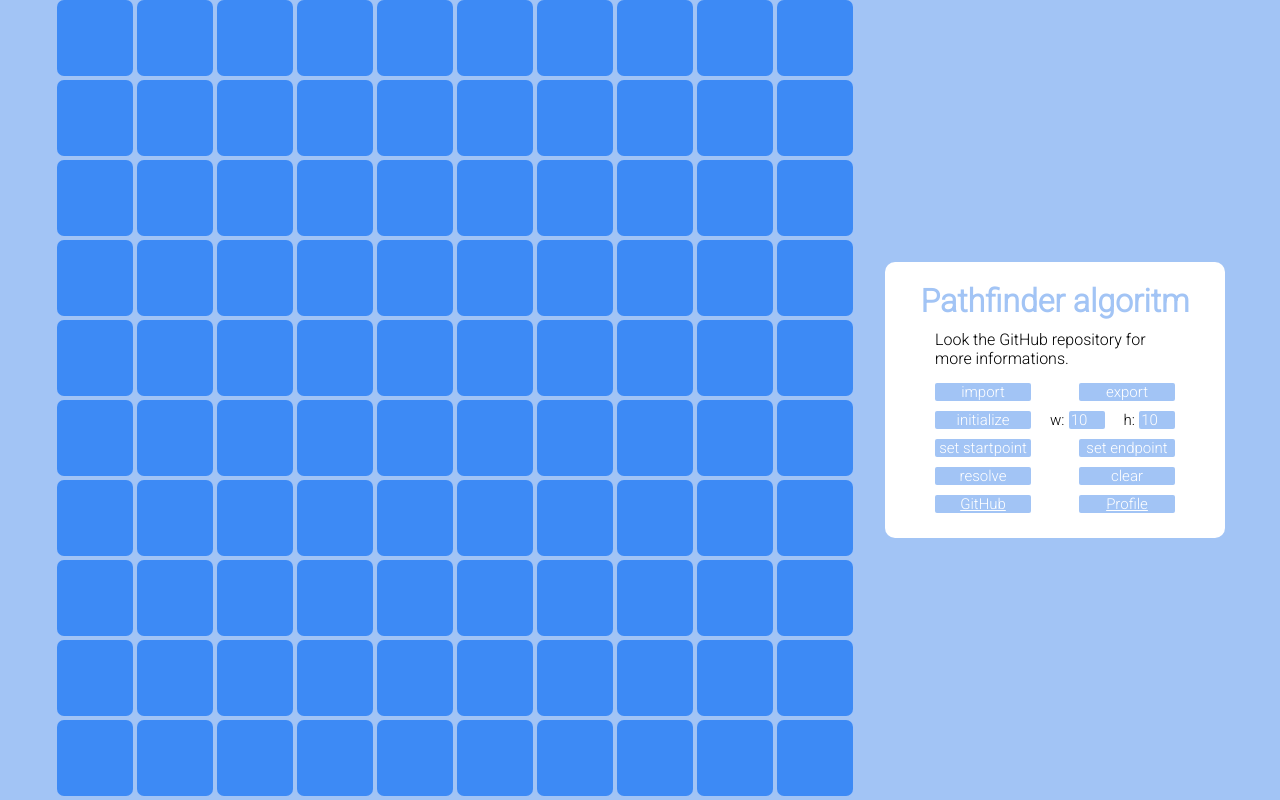
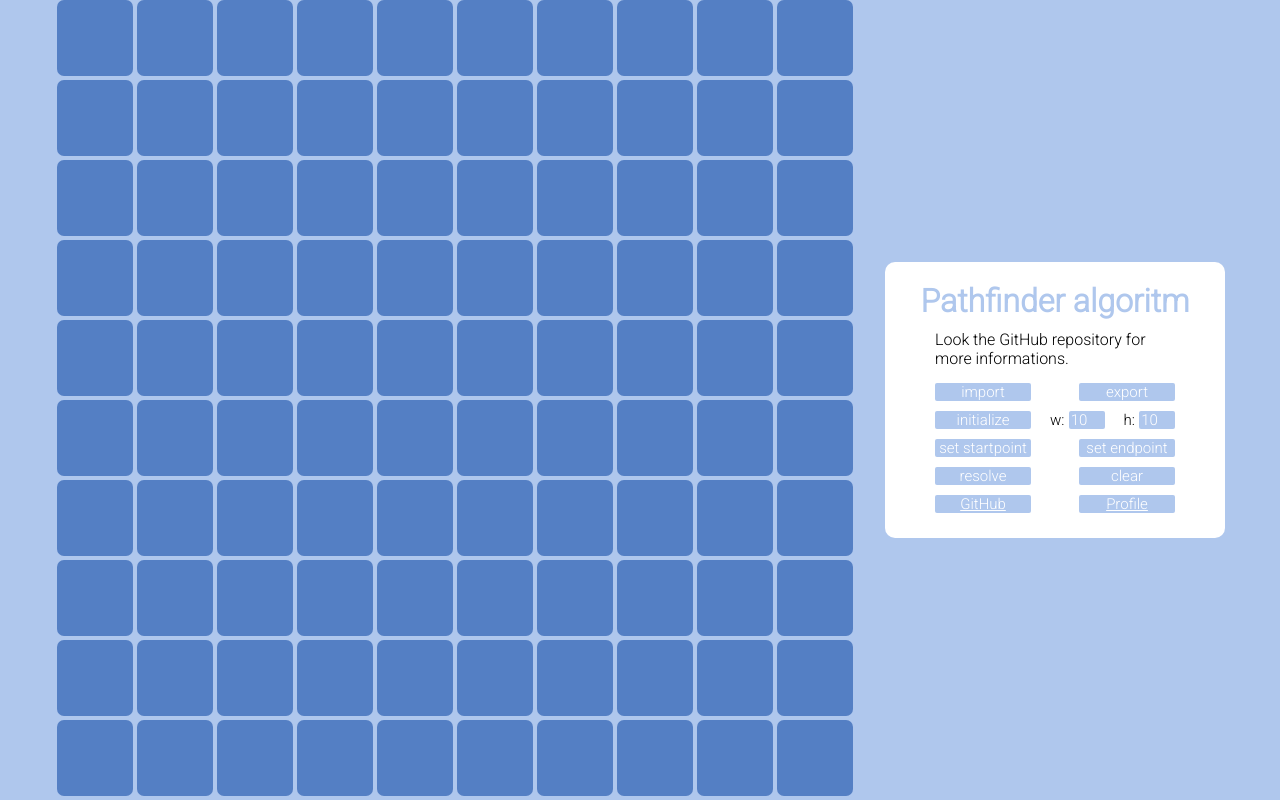
Before and after one commit to MattEstHaut/mattesthaut.github.io, a plain HTML site: page pathfinder/index.html in a window 1280 px wide. Drawn offline with Linux system fonts and the light colour scheme.

Commit message:
Design update.

```diff
--- a/pathfinder/style.css
+++ b/pathfinder/style.css
@@ -7,7 +7,7 @@
 
 html, body
 {
-	background-color: #a2c4f5;
+	background-color: #afc7ed;
 	height: 100%;
 	width: 100%;
 }
@@ -57,7 +57,7 @@ html, body
 
 #grid > div > div.wall
 {
-	background-color: #3d8af5;
+	background-color: #547fc4;
 }
 
 #grid > div > div.solution
@@ -67,12 +67,12 @@ html, body
 
 #grid > div > div.start
 {
-	background-color: green;
+	background-color: #65d6ad;
 }
 
 #grid > div > div.end
 {
-	background-color: red;
+	background-color: #d16097;
 }
 
 #menu
@@ -100,7 +100,7 @@ html, body
 {
 	margin: 5px 0 5px 0;
 	width: 40%;
-	background-color: #a2c4f5;
+	background-color: #afc7ed;
 	text-align: center;
 	color: white;
 	border: none;
@@ -131,5 +131,5 @@ html, body
 
 #menu > h1
 {
-	color: #a2c4f5;
+	color: #afc7ed;
 }
```
